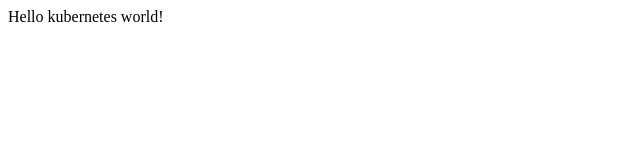
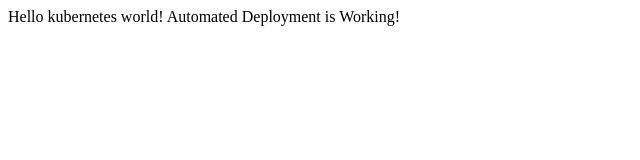
Before and after one commit to gitCraze2020/digital-ocean-kubernetes-deploy, a plain HTML site: page index.html in a window 1280 px wide. Shown: the whole page, without its empty margins (0-640 px from the left). Drawn offline with Linux system fonts and the light colour scheme.

Commit message:
add deploy script and add new steps to circleci config

```diff
--- a/index.html
+++ b/index.html
@@ -1,3 +1,4 @@
 <body>
 Hello kubernetes world!
+Automated Deployment is Working!
 </body>
```
Also changed, not shown: 4 other files.
